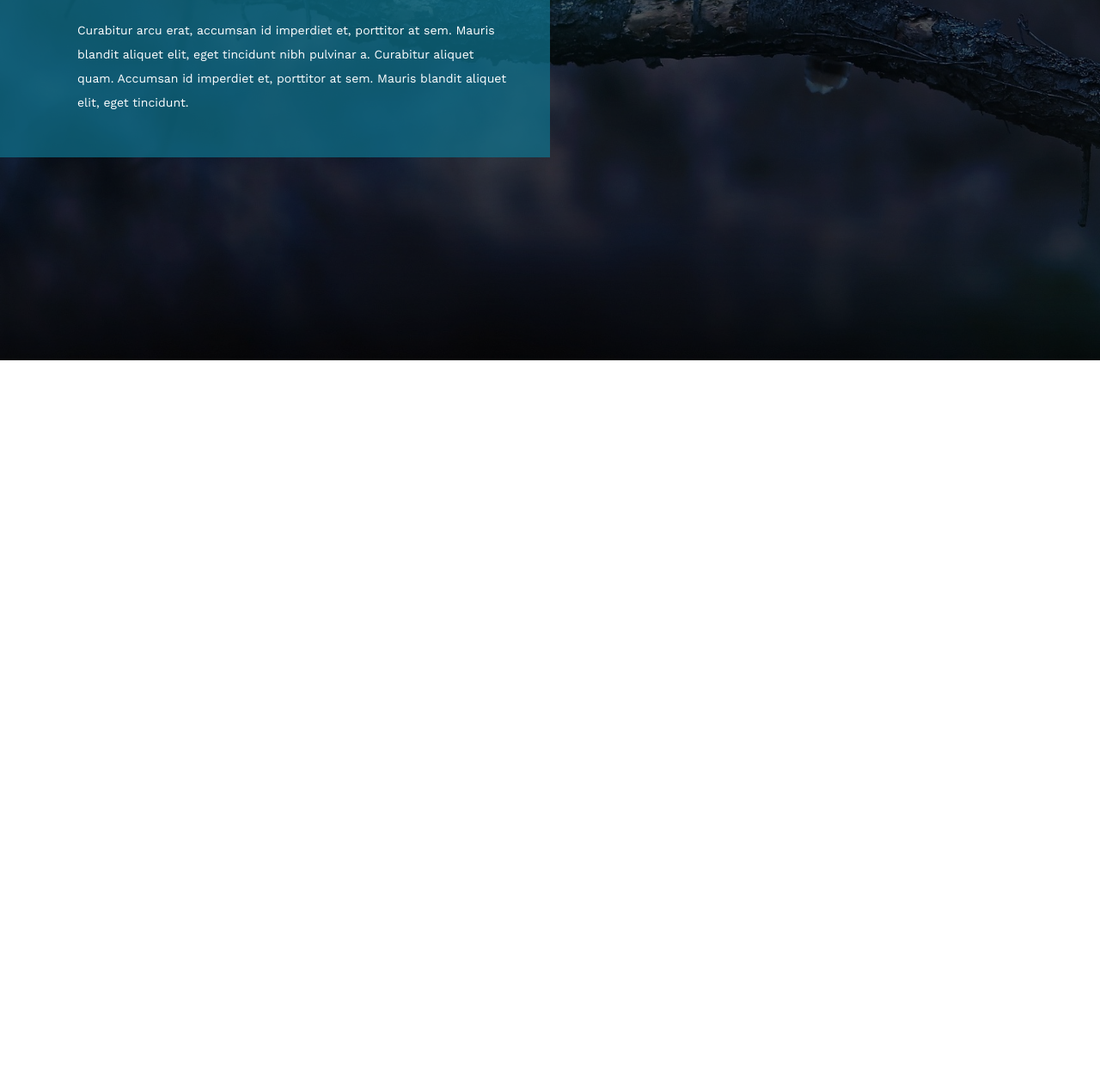
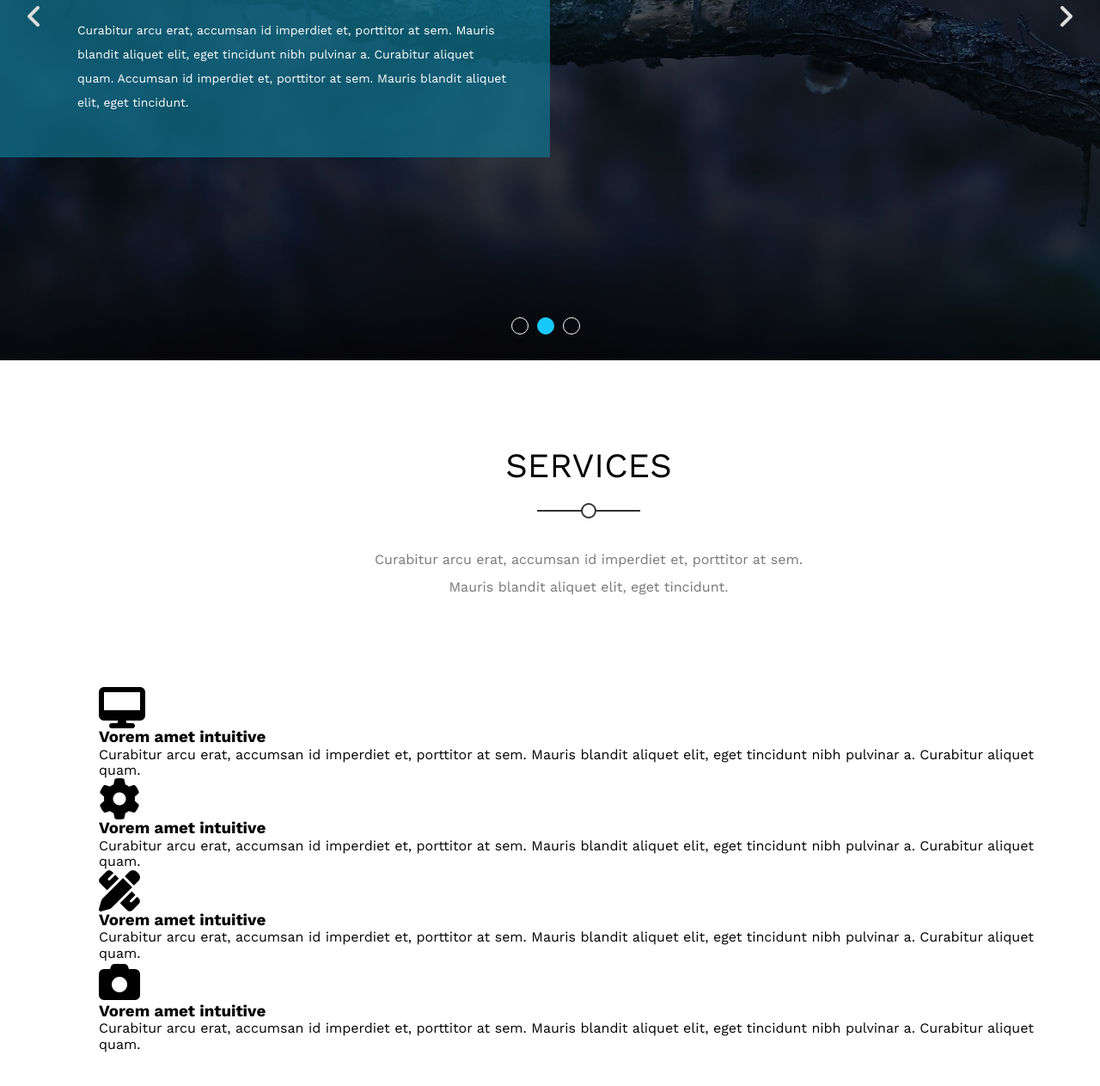
Before and after one commit to devSeyf/Kasper---One-Page-Creative---Template---Two, a plain HTML site: page index.html in a window 1280 px wide. Shown: the part 381-1644 px from the top of the page at 86% size. Before the commit the page ends 800 px from the top, so only its background shows below. Drawn offline with nearby package versions, Linux system fonts and the light colour scheme.

Commit message:
Landing P2

```diff
--- a/Css/kasper.css
+++ b/Css/kasper.css
@@ -4,6 +4,7 @@
   --transparent-color: rgb(15 116 143 / 70%);
   --section-padding: 100px;
 }
+
 /* End variables */
 
 /* Start Global Rules */
@@ -57,8 +58,59 @@ ul {
 }
 
 /* End Global Rules */
+
+
+/* Start Components */
+.services{
+  padding: 100px;
+}
+.main-heading {
+  text-align: center;
+}
+.main-heading h2 {
+    font-weight: normal;
+    font-size: 40px;
+    position: relative;
+    margin-bottom: 70px;
+    text-transform: uppercase;
+}
+.main-heading h2::before {
+    content: "";
+    position: absolute;
+    left: 50%;
+    transform: translateX(-50%);
+    height: 2px;
+    background-color: #333;
+    bottom: -30px;
+    width: 120px;
+}
+
+
+.main-heading h2::after {
+    content: "";
+    position: absolute;
+    left: 50%;
+    transform: translateX(-50%);
+    width: 14px;
+    height: 14px;
+    border-radius: 50%;
+    border: 2px solid #333;
+    bottom: -38px;
+    background-color: white;
+}
+.main-heading p {
+    width: 550px;
+    margin: 0 auto 100px;
+    max-width: 100%;
+    line-height: 2;
+    color: #777;
+}
+
+
+/* End Components */
+
 /* Start Header */
-header{
+header {
   position: absolute;
   left: 0;
   width: 100%;
@@ -102,6 +154,7 @@ header nav .toggle-menu {
   color: white;
   font-size: 22px;
 }
+
 @media (min-width: 768px) {
   header nav .toggle-menu {
     display: none;
@@ -112,7 +165,8 @@ header nav .toggle-menu {
   header nav ul {
     display: none;
   }
-  header nav .toggle-menu:hover + ul {
+
+  header nav .toggle-menu:hover+ul {
     display: flex;
     flex-direction: column;
     position: absolute;
@@ -121,6 +175,7 @@ header nav .toggle-menu {
     width: 100%;
     background-color: rgb(0 0 0 / 50%);
   }
+
   header nav ul li a {
     padding: 15px !important;
   }
@@ -182,7 +237,8 @@ header .form i {
 /* Start Landing  */
 .landing {
   min-height: 100vh;
-  background-color: #1f2021;  /* If the image was not working*/
+  background-color: #1f2021;
+  /* If the image was not working*/
   background-image: url(../Images/landing.jpg);
   background-size: cover;
 }
@@ -206,13 +262,25 @@ header .form i {
   padding: 50px;
   background-color: var(--transparent-color);
   color: white;
-    display: flex
-;
+  display: flex;
   justify-content: flex-end;
 }
 
-.landing .text .content{
+
+
+.landing .text .content {
   max-width: 500px;
+}
+
+
+
+@media (max-width:767px) {
+  .landing .text {
+    width: 100%;
+  }
+  .landing .text .content {
+    max-width: 100%;
+  }
 }
 
 
@@ -227,4 +295,48 @@ header .form i {
   font-size: 14px;
   line-height: 2;
 }
+
+.landing .change-bacground {
+  position: absolute;
+  top: 50%;
+  transform: translateY(-50%);
+  color: #ddd;
+
+}
+
+@media (max-width:767px) {
+  .landing .change-bacground  {
+    display: none;
+  }
+
+}
+.landing .fa-angle-left {
+  left: 30px;
+}
+
+.landing .fa-angle-right {
+  right: 30px;
+}
+
+.landing .bullets {
+  position: absolute;
+  left: 50%;
+  transform: translateX(-50%);
+  bottom: 30px;
+  display: flex;
+}
+
+.landing .bullets li {
+  width: 20px;
+  height: 20px;
+  border: 1px solid white;
+  border-radius: 50%;
+  margin-right: 10px;
+}
+
+.landing .bullets li.active {
+  background-color: var(--main-color);
+  border-color: var(--main-color);
+}
+
 /* End Landing  */
--- a/index.html
+++ b/index.html
@@ -73,9 +73,74 @@
                     Mauris blandit aliquet elit, eget tincidunt. </p>
             </div>
         </div>
+        <i class="fas fa-angle-left change-bacground fa-2x"></i>
+        <i class="fas fa-angle-right change-bacground fa-2x"></i>
+        <ul class="bullets">
+            <li></li>
+            <li class="active"></li>
+            <li></li>
+        </ul>
     </div>
     <!-- End Landing -->
-
+    <!-- Start services   -->
+    <div class="services">
+        <div class="container">
+            <div class="main-heading">
+                <h2>Services</h2>
+                <p>
+                    Curabitur arcu erat, accumsan id imperdiet et, porttitor at sem. Mauris blandit aliquet elit, eget
+                    tincidunt.
+                </p>
+            </div>
+            <div class="services-container">
+                <div class="srv-box">
+                    <i class="fas fa-desktop fa-3x"></i>
+                    <div class="text">
+                        <h3>Vorem amet intuitive</h3>
+                        <p>
+                            Curabitur arcu erat, accumsan id imperdiet et, porttitor at sem. Mauris blandit aliquet
+                            elit, eget
+                            tincidunt nibh pulvinar a. Curabitur aliquet quam.
+                        </p>
+                    </div>
+                </div>
+                <div class="srv-box">
+                    <i class="fas fa-cog fa-3x"></i>
+                    <div class="text">
+                        <h3>Vorem amet intuitive</h3>
+                        <p>
+                            Curabitur arcu erat, accumsan id imperdiet et, porttitor at sem. Mauris blandit aliquet
+                            elit, eget
+                            tincidunt nibh pulvinar a. Curabitur aliquet quam.
+                        </p>
+                    </div>
+                </div>
+                <div class="srv-box">
+                    <i class="fas fa-pencil-ruler fa-3x"></i>
+                    <div class="text">
+                        <h3>Vorem amet intuitive</h3>
+                        <p>
+                            Curabitur arcu erat, accumsan id imperdiet et, porttitor at sem. Mauris blandit aliquet
+                            elit, eget
+                            tincidunt nibh pulvinar a. Curabitur aliquet quam.
+                        </p>
+                    </div>
+                </div>
+                <div class="srv-box">
+                    <i class="fas fa-camera fa-3x"></i>
+                    <div class="text">
+                        <h3>Vorem amet intuitive</h3>
+                        <p>
+                            Curabitur arcu erat, accumsan id imperdiet et, porttitor at sem. Mauris blandit aliquet
+                            elit, eget
+                            tincidunt nibh pulvinar a. Curabitur aliquet quam.
+                        </p>
+                    </div>
+                </div>
+            </div>
+        </div>
+    </div>
+    <!-- End services  -->
 
 </body>
 
```
Lines whose indentation alone changed are shown as unchanged.
